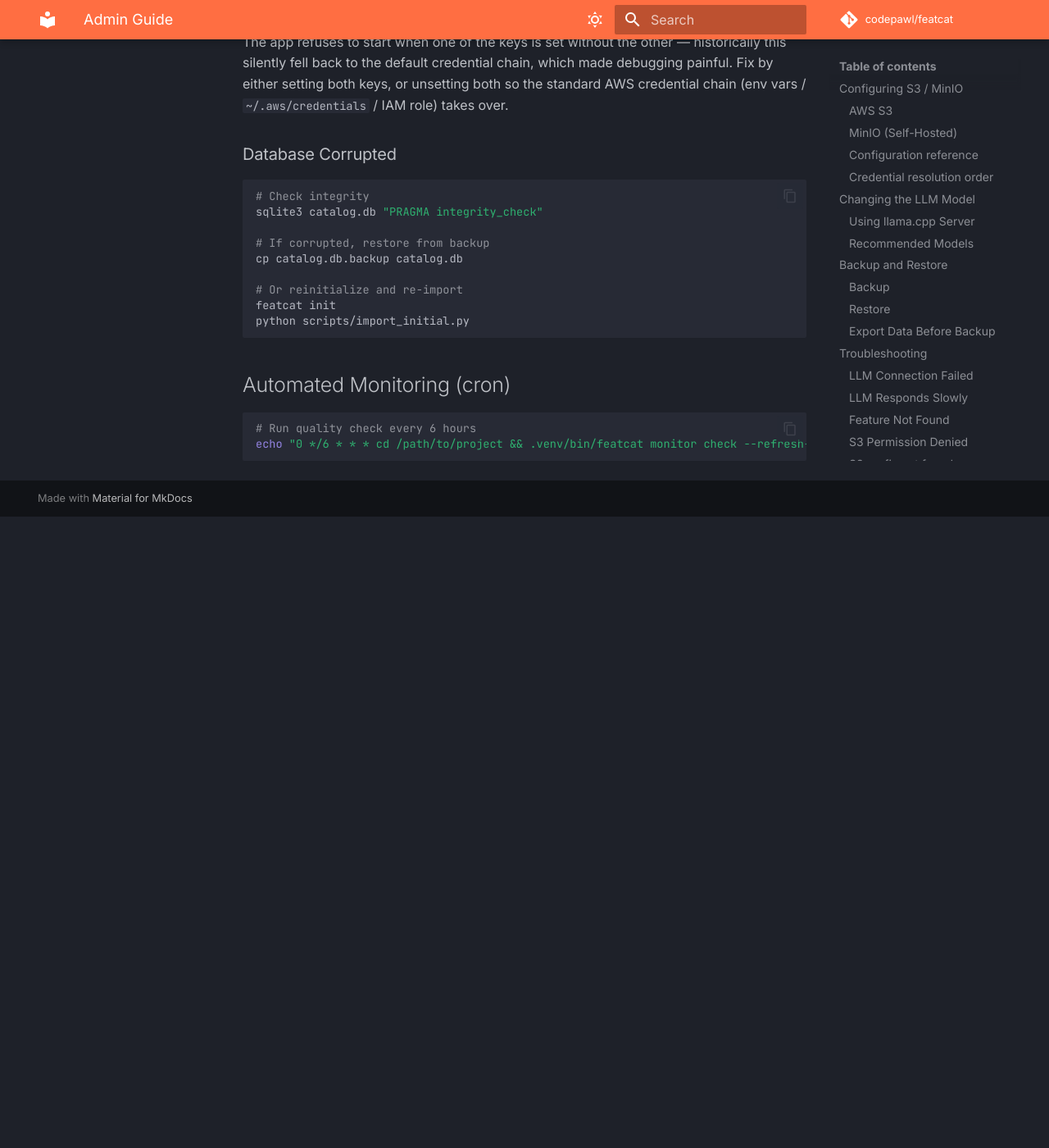
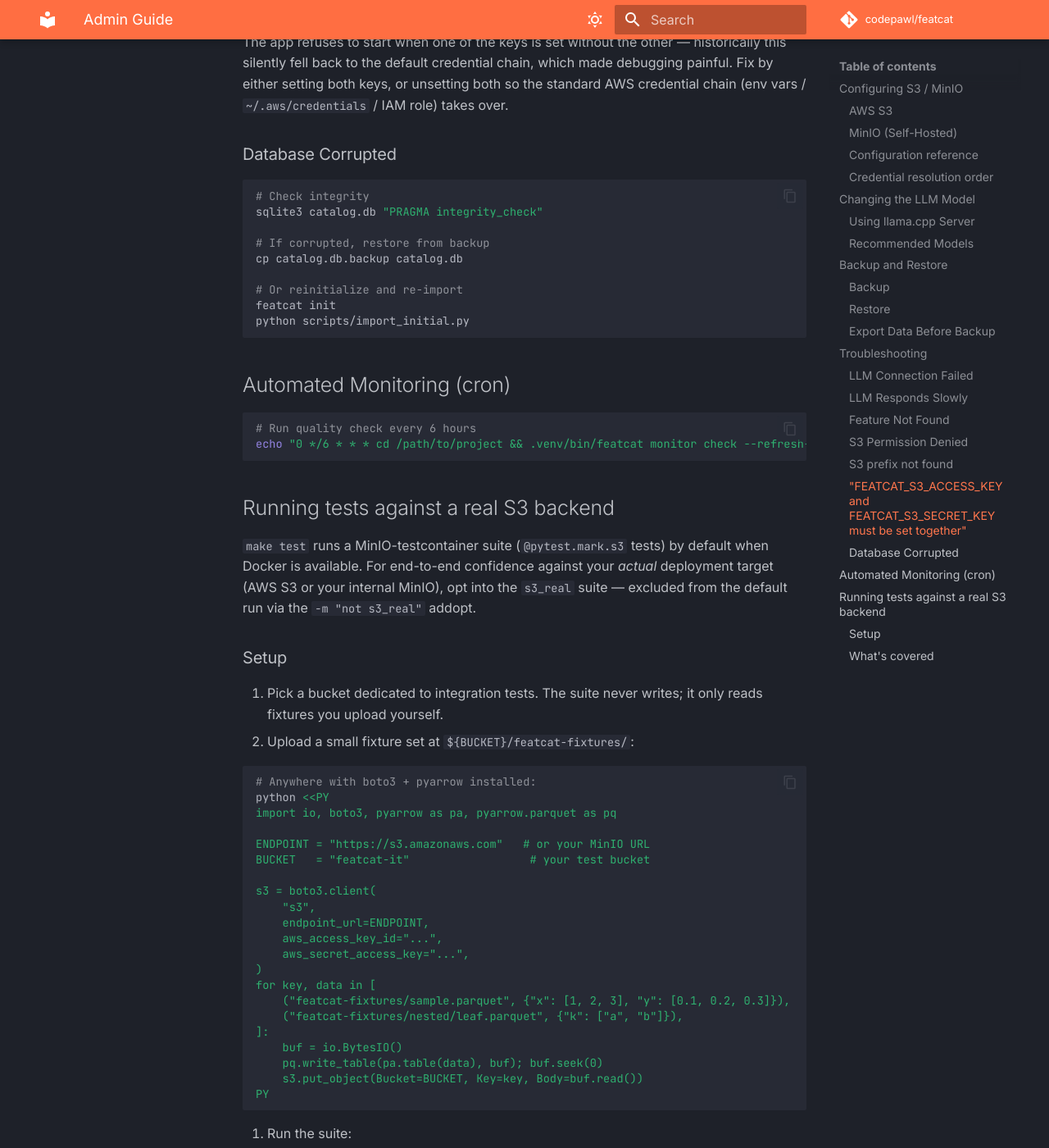
Before and after one commit to codepawl/featcat, an MkDocs documentation site: the page built from docs/admin-guide.md, in a window 1280 px wide and 1400 px high, scrolled down 4768 px. Shown: the whole window at 82% size. Built offline with MkDocs 1.6.1 and Material for MkDocs 9.7.7, drawn with Linux system fonts in a browser that asks for light colours; comment, search, counter and statistics services are not loaded; before the commit the page ends 5398 px from its top, so only the background shows below that; some of the changed text lies outside the part shown.

Commit message:
test(s3): real-endpoint integration suite gated on FEATCAT_S3_TEST_*
Closes the final audit gap: end-to-end tests against an actual S3 / MinIO
deployment, not just the in-CI MinIO testcontainer.

pyproject.toml:
- New ``s3_real`` marker.
- ``addopts`` extended with ``-m "not s3_real"`` so ``make test`` excludes
  the opt-in suite by default. Command-line ``-m`` replaces the addopts
  expression, so ``pytest -m s3_real`` runs *only* this suite.

tests/conftest.py:
- ``RealS3Backend`` dataclass + session-scoped ``real_s3_backend`` fixture
  that reads ``FEATCAT_S3_TEST_{ENDPOINT, ACCESS_KEY, SECRET_KEY, BUCKET}``
  and ``pytest.skip``s with a clear ``"Real S3 not configured; missing: ..."``
  message when any are unset.
- Function-scoped ``real_s3_env`` fixture wires the values into
  ``FEATCAT_S3_*`` env vars via monkeypatch (project convention) and
  clears any previously-set ``FEATCAT_S3_SESSION_TOKEN`` so this and
  the MinIO testcontainer suite can coexist in one session.

tests/test_s3_real.py (new, 4 tests):
- ``test_real_s3_schema_read``: PyArrow schema read against
  ``${BUCKET}/featcat-fixtures/sample.parquet``.
- ``test_real_s3_discovery_recursive``: discover_parquet_files walks
  ``${BUCKET}/featcat-fixtures/`` recursively.
- ``test_real_s3_bad_credentials_raises``: wrong creds surface as
  ``OSError`` (uses ``real_s3_backend`` directly so it can override
  the keys without env-state collision).
- ``test_real_s3_unreachable_endpoint_times_out``: bogus endpoint
  (``127.0.0.1:1``) respects ``FEATCAT_S3_CONNECT_TIMEOUT_MS=2000``,
  no indefinite hang. This one is self-contained — doesn't need the
  real backend fixture, so it runs even when env vars are unset.

docs/admin-guide.{md,vi.md}:
- New "Running tests against a real S3 backend" section with the four
  required env vars, a boto3 fixture-upload snippet operators run once
  per bucket, the ``pytest -m s3_real`` opt-in command, and a table
  describing what each test covers.

Verification:
- ``make test``: 567 passed, 1 skipped, **4 deselected** (the four
  s3_real tests excluded by the addopts marker filter)
- ``pytest -m s3_real`` without env vars: 1 passed (the self-contained
  timeout test), 3 skipped with the documented missing-vars message
- ``pytest -m s3_real`` with env vars pointed at a MinIO testcontainer
  treated as a "real" backend (manual smoke): **4/4 pass in 1.03s**

Co-Authored-By: Claude Opus 4.7 (1M context) <noreply@anthropic.com>

````diff
--- a/docs/admin-guide.md
+++ b/docs/admin-guide.md
@@ -208,3 +208,63 @@ python scripts/import_initial.py
 # Run quality check every 6 hours
 echo "0 */6 * * * cd /path/to/project && .venv/bin/featcat monitor check --refresh-baseline >> /var/log/featcat-monitor.log 2>&1" | crontab -
 ```
+
+## Running tests against a real S3 backend
+
+`make test` runs a MinIO-testcontainer suite (`@pytest.mark.s3` tests) by
+default when Docker is available. For end-to-end confidence against your
+*actual* deployment target (AWS S3 or your internal MinIO), opt into the
+`s3_real` suite — excluded from the default run via the
+`-m "not s3_real"` addopt.
+
+### Setup
+
+1. Pick a bucket dedicated to integration tests. The suite never writes;
+   it only reads fixtures you upload yourself.
+2. Upload a small fixture set at `${BUCKET}/featcat-fixtures/`:
+
+```bash
+# Anywhere with boto3 + pyarrow installed:
+python <<PY
+import io, boto3, pyarrow as pa, pyarrow.parquet as pq
+
+ENDPOINT = "https://s3.amazonaws.com"   # or your MinIO URL
+BUCKET   = "featcat-it"                  # your test bucket
+
+s3 = boto3.client(
+    "s3",
+    endpoint_url=ENDPOINT,
+    aws_access_key_id="...",
+    aws_secret_access_key="...",
+)
+for key, data in [
+    ("featcat-fixtures/sample.parquet", {"x": [1, 2, 3], "y": [0.1, 0.2, 0.3]}),
+    ("featcat-fixtures/nested/leaf.parquet", {"k": ["a", "b"]}),
+]:
+    buf = io.BytesIO()
+    pq.write_table(pa.table(data), buf); buf.seek(0)
+    s3.put_object(Bucket=BUCKET, Key=key, Body=buf.read())
+PY
+```
+
+3. Run the suite:
+
+```bash
+FEATCAT_S3_TEST_ENDPOINT=https://s3.amazonaws.com \
+FEATCAT_S3_TEST_ACCESS_KEY=AKIA... \
+FEATCAT_S3_TEST_SECRET_KEY=... \
+FEATCAT_S3_TEST_BUCKET=featcat-it \
+    pytest -m s3_real -v
+```
+
+Without those env vars, `pytest -m s3_real` skips cleanly with a message
+naming the missing variables.
+
+### What's covered
+
+| Test | Purpose |
+|---|---|
+| `test_real_s3_schema_read` | PyArrow schema read against `${BUCKET}/featcat-fixtures/sample.parquet` |
+| `test_real_s3_discovery_recursive` | `discover_parquet_files` walks `${BUCKET}/featcat-fixtures/` and finds the parquets |
+| `test_real_s3_bad_credentials_raises` | Wrong creds surface as `OSError` (not a silent hang) |
+| `test_real_s3_unreachable_endpoint_times_out` | Bogus endpoint respects the configured `connect_timeout` (no indefinite hang) |
--- a/pyproject.toml
+++ b/pyproject.toml
@@ -114,11 +114,15 @@ select = ["E", "F", "W", "I", "N", "UP", "B", "A", "SIM", "TCH"]
 
 [tool.pytest.ini_options]
 testpaths = ["tests"]
-addopts = "--cov=featcat --cov-report=term-missing --cov-report=xml"
+# ``-m "not s3_real"`` excludes the opt-in real-endpoint suite from the
+# default run; opt in with ``pytest -m s3_real`` (CLI ``-m`` replaces the
+# expression from addopts, so this works).
+addopts = "--cov=featcat --cov-report=term-missing --cov-report=xml -m 'not s3_real'"
 timeout = 10
 markers = [
     "perf: opt-in performance bench (tests/perf/); requires --bench flag and live Postgres",
     "s3: requires a running Docker daemon; uses a MinIO testcontainer for end-to-end S3 reads",
+    "s3_real: opt-in; requires FEATCAT_S3_TEST_* env vars pointing at a real S3 / MinIO endpoint",
 ]
 
 [tool.mypy]
````
Also changed, not shown: docs/admin-guide-vi.md (+59 -0 lines), 2 other files.
